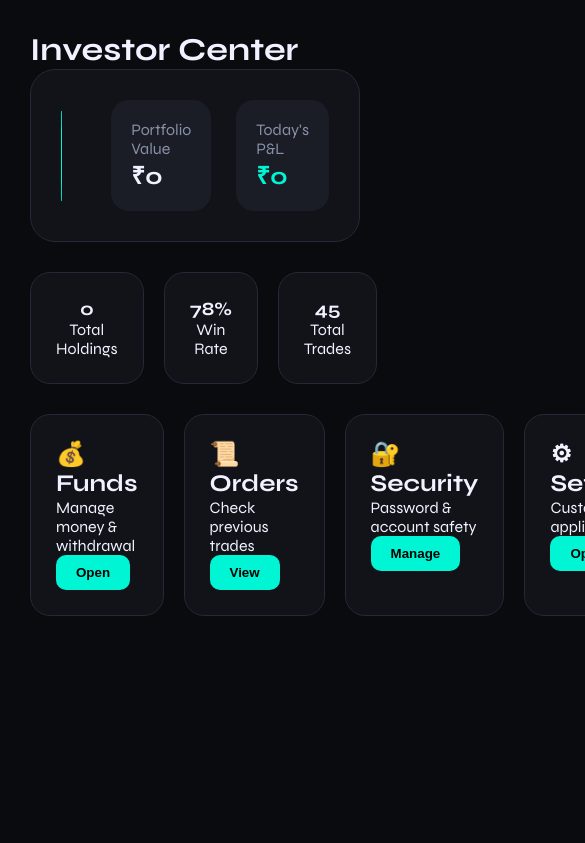
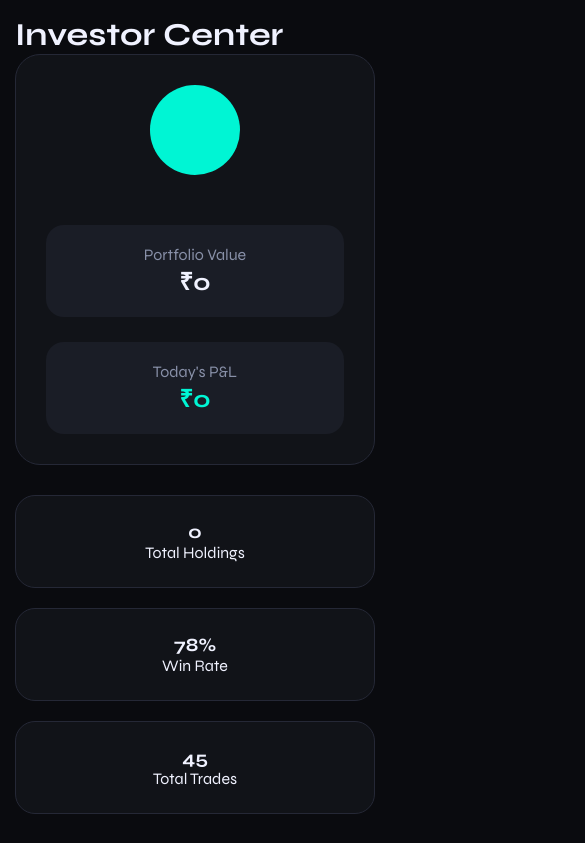
Before and after one commit to TasneemFatma012/Zerodha-Dashboard, a React (Vite) app: page /more in a window 390 px wide. Shown: the top 843 px of the page, 585 px wide, since content can reach past the window. Built offline with nearby package versions, Linux system fonts and the light colour scheme; no server answers.

Commit message:
responsive file

```diff
--- a/src/index.css
+++ b/src/index.css
@@ -2527,3 +2527,259 @@ cursor:pointer;
 font-weight:700;
 
 }
+
+/* =========================
+   MOBILE RESPONSIVE FIX
+========================= */
+
+@media (max-width: 768px) {
+
+  body {
+    overflow-x: hidden;
+  }
+
+  /* TOPBAR */
+  .topbar {
+    height: auto;
+    padding: 10px;
+    flex-direction: column;
+    gap: 10px;
+  }
+
+  .market-status {
+    width: 100%;
+    justify-content: center;
+    flex-wrap: wrap;
+  }
+
+  .market-card {
+    padding: 8px 12px;
+  }
+
+
+  /* MENU */
+  .menu-container {
+    flex-direction: column;
+    height: auto;
+    gap: 15px;
+    padding: 15px;
+  }
+
+  .menu-list {
+    width: 100%;
+    overflow-x: auto;
+    justify-content: flex-start;
+  }
+
+  .menu-list a {
+    white-space: nowrap;
+  }
+
+
+  .profile-card {
+    width: 100%;
+    justify-content: center;
+  }
+
+
+  /* DASHBOARD */
+  .dashboard-layout {
+    flex-direction: column;
+    height: auto;
+  }
+
+  .sidebar {
+    width: 100%;
+  }
+
+
+  .main-content {
+    width: 100%;
+  }
+
+
+  .content,
+  .summary-container,
+  .holdings-container,
+  .positions-container,
+  .funds-container,
+  .apps-container,
+  .orders-page,
+  .more-container,
+  .analytics-container {
+
+    padding: 15px;
+  }
+
+
+
+  /* WATCHLIST */
+  .stock-item {
+    padding: 12px;
+  }
+
+
+  .watchlist-actions {
+    opacity: 1;
+    transform: none;
+  }
+
+
+
+  /* STATS */
+  .stats-grid,
+  .orders-summary,
+  .holdings-summary,
+  .position-summary,
+  .stats-section {
+
+    grid-template-columns: 1fr;
+  }
+
+
+
+  /* TABLE RESPONSIVE */
+  .table-card {
+    overflow-x: auto;
+  }
+
+  table {
+    min-width: 600px;
+  }
+
+
+
+  /* FUNDS */
+  .funds-grid {
+    grid-template-columns: 1fr;
+  }
+
+
+
+  /* APPS */
+  .apps-grid {
+    grid-template-columns: 1fr;
+  }
+
+  .app-card {
+    flex-direction: row;
+  }
+
+
+
+  /* LOGIN SIGNUP */
+  .login-card,
+  .signup-card {
+
+    width: 90%;
+    padding: 25px;
+
+  }
+
+
+
+  /* APP DETAIL */
+  .app-detail {
+
+    padding:20px;
+
+  }
+
+  .app-detail h1 {
+
+    font-size:28px;
+
+  }
+
+
+
+  .app-info {
+
+    flex-direction: column;
+
+  }
+
+
+
+  /* ANALYTICS */
+  .analytics-cards {
+
+    grid-template-columns:1fr;
+
+  }
+
+
+  .analytics-card {
+
+    width:100%;
+
+  }
+
+
+  .stock-analysis {
+
+    flex-direction:column;
+
+  }
+
+
+  .stock-box {
+
+    width:100%;
+
+  }
+
+
+
+  /* MORE PAGE */
+
+  .investor-summary {
+
+    flex-direction:column;
+    text-align:center;
+
+  }
+
+
+  .summary-box {
+
+    margin-left:0;
+    width:100%;
+
+  }
+
+
+  .more-grid {
+
+    grid-template-columns:1fr;
+
+  }
+
+
+
+  /* BUY WINDOW */
+
+  #buy-window {
+
+    width:95%;
+
+    margin:auto;
+
+  }
+
+
+  .inputs {
+
+    flex-direction:column;
+
+  }
+
+
+  .buttons {
+
+    flex-direction:column;
+
+  }
+
+
+}
```
